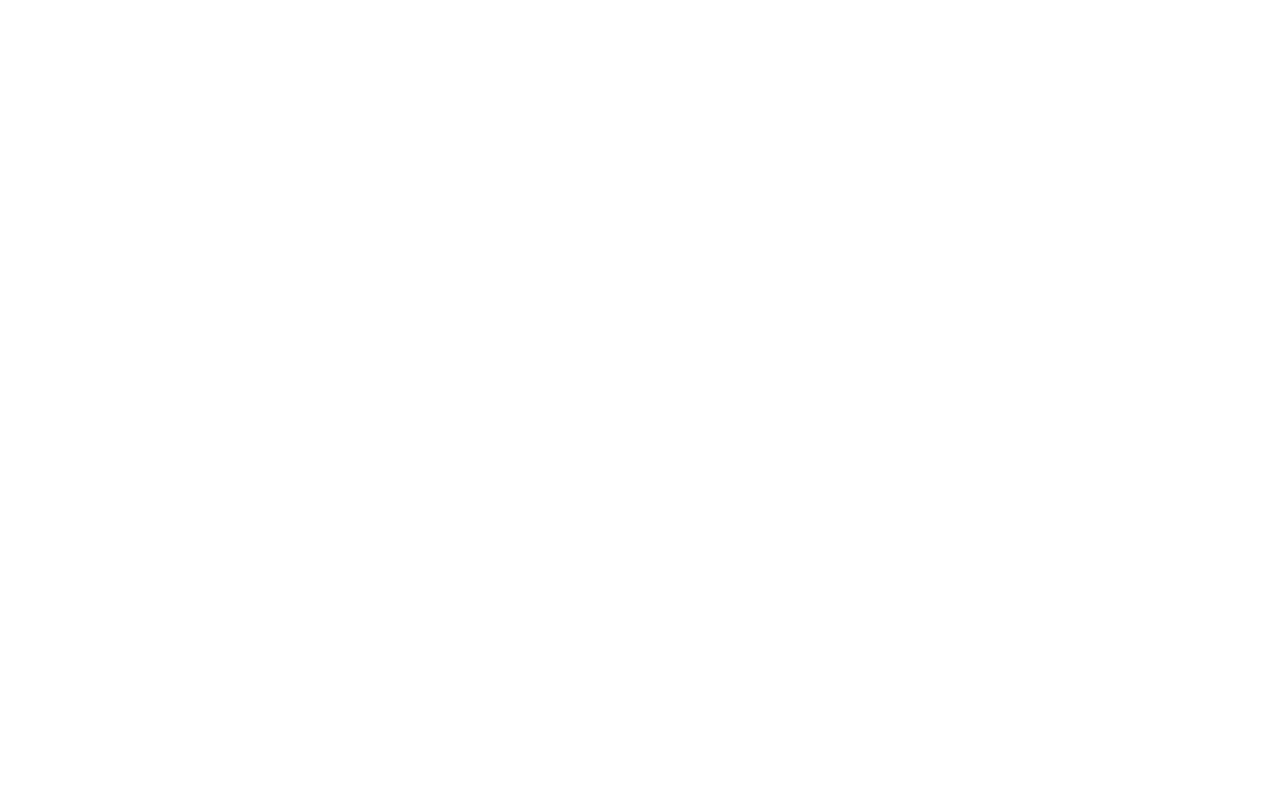
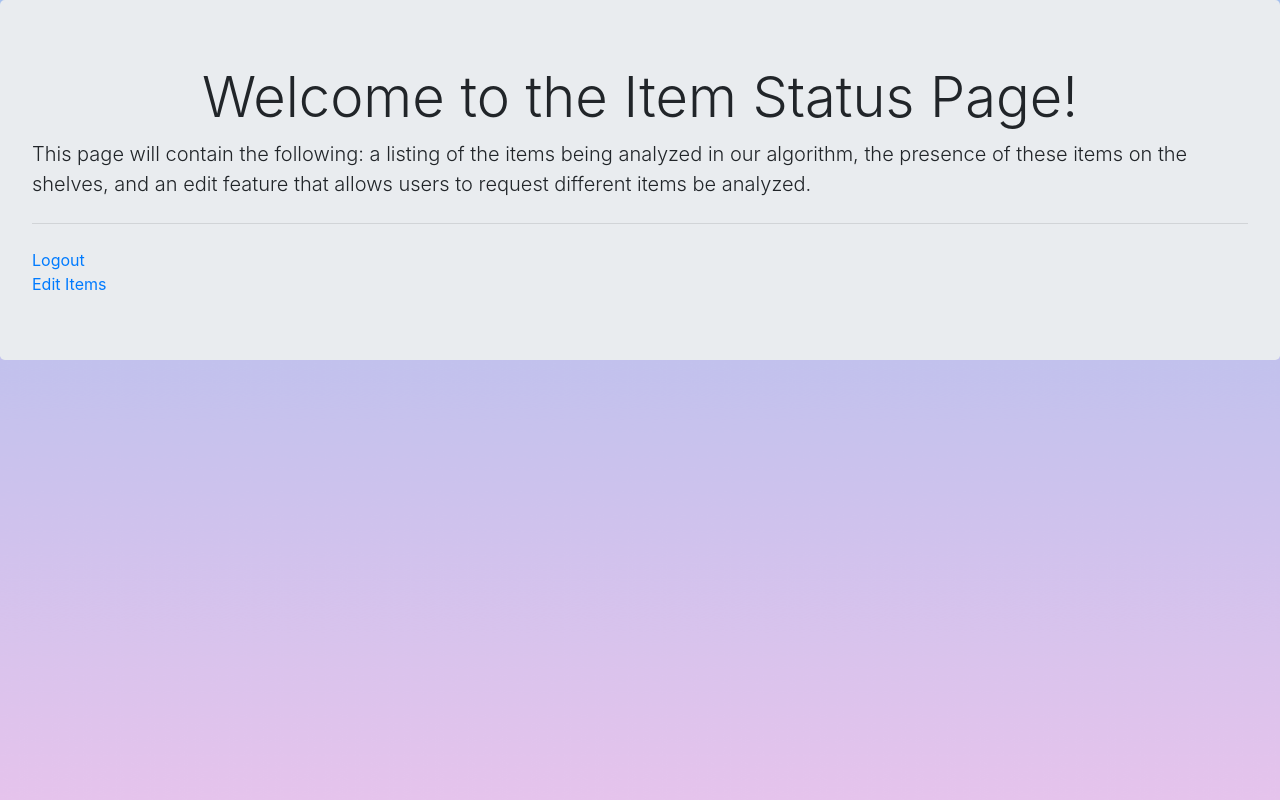
Before and after one commit to ADing4818/18_500_S22_allend, a Flask app: page /items_presence/1 in a window 1280 px wide. Before the commit the page is empty. Run offline with Flask 2, Linux system fonts and the light colour scheme; a user stored in the database is signed in; some libraries are stand-ins or nearby versions.

Commit message:
Improved UI on items/items presence pages and added some TO-DOs to get the web app closer to completion.

```diff
--- a/where's_the_milk/static/css/homepage_style.css
+++ b/where's_the_milk/static/css/homepage_style.css
@@ -9,6 +9,9 @@
   background-color: #F5F5F5;
 }
 #welcome_title {
+  text-align: center;
+}
+#welcome_text {
   text-align: center;
 }
 #tile_container {
--- /dev/null
+++ b/where's_the_milk/static/css/items_presence_style.css
@@ -0,0 +1,11 @@
+html, body {
+  background-image: url("images/background.png");
+  background-repeat: no-repeat;
+  background-size: cover;
+  height: 100%;
+  width: 100%;
+}
+
+#welcome_title {
+  text-align: center;
+}
--- a/where's_the_milk/templates/items.html
+++ b/where's_the_milk/templates/items.html
@@ -6,15 +6,17 @@
   <meta charset="UTF-8">
   <meta http-equiv="X-UA-Compatible" content="IE=edge">
   <meta name="viewport" content="width=device-width, initial-scale=1.0">
+
   <link rel="stylesheet" href="{{ url_for('static', filename='css/items_style.css') }}">
   <link rel="stylesheet" href="https://cdn.jsdelivr.net/npm/bootstrap@4.3.1/dist/css/bootstrap.min.css" integrity="sha384-ggOyR0iXCbMQv3Xipma34MD+dH/1fQ784/j6cY/iJTQUOhcWr7x9JvoRxT2MZw1T" crossorigin="anonymous">
+
   <title>Items</title>
 </head>
 <body>
 
-  <div id="homepage_header" class="jumbotron">
+  <div id="items_header" class="jumbotron">
     <h1 id="welcome_title" class="display-4">Welcome to the Item Listing Page!</h1>
-    <p class="lead">Thank you for joining! Please choose the items that you would want monitored (your choice of items can be edited later). </p>
+    <p id="welcome_text" class="lead">Thank you for joining! Please choose the items that you would want monitored (your choice of items can be edited later). </p>
     <hr class="my-4">
   </div>
 
--- a/where's_the_milk/templates/items_presence.html
+++ b/where's_the_milk/templates/items_presence.html
@@ -4,9 +4,26 @@
   <meta charset="UTF-8">
   <meta http-equiv="X-UA-Compatible" content="IE=edge">
   <meta name="viewport" content="width=device-width, initial-scale=1.0">
+
+  <link rel="stylesheet" href="https://cdn.jsdelivr.net/npm/bootstrap@4.3.1/dist/css/bootstrap.min.css" integrity="sha384-ggOyR0iXCbMQv3Xipma34MD+dH/1fQ784/j6cY/iJTQUOhcWr7x9JvoRxT2MZw1T" crossorigin="anonymous">
+  <link rel="stylesheet" href="{{ url_for('static', filename='css/items_presence_style.css') }}">
+
   <title>Item Presence Page</title>
 </head>
 <body>
+
+  <div id="item_presence_header" class="jumbotron">
+    <h1 id="welcome_title" class="display-4">Welcome to the Item Status Page!</h1>
+    <p id="welcome_text" class="lead">This page will contain the following: a listing of the items being analyzed in our algorithm,
+                    the presence of these items on the shelves, and an edit feature that allows users to request
+                    different items be analyzed.
+    </p>
+    <hr class="my-4">
+
+    <a href="{{ url_for('logout') }}">Logout</a>
+    </br>
+    <a href="{{ url_for('items') }}">Edit Items</a>
+  </div>
 
   {% for item in items %}
     <p>{{ item }}</p>
--- a/where's_the_milk/templates/login.html
+++ b/where's_the_milk/templates/login.html
@@ -7,8 +7,9 @@
   <meta http-equiv="X-UA-Compatible" content="IE=edge">
   <meta name="viewport" content="width=device-width, initial-scale=1.0">
 
+  <link rel="stylesheet" href="{{ url_for('static', filename='css/login_style.css') }}">
+
   <title>Login</title>
-  <link rel="stylesheet" href="{{ url_for('static', filename='css/login_style.css') }}">
 </head>
 
 <body>
--- a/where's_the_milk/templates/signup.html
+++ b/where's_the_milk/templates/signup.html
@@ -5,13 +5,16 @@
 <head>
 <meta charset="utf-8">
 <meta name="viewport" content="width=device-width, initial-scale=1, shrink-to-fit=no">
-<title>Signup</title>
+
 <link rel="stylesheet" href="https://fonts.googleapis.com/css?family=Roboto:400,700">
 <link rel="stylesheet" href="https://stackpath.bootstrapcdn.com/bootstrap/4.5.0/css/bootstrap.min.css">
 <link rel="stylesheet" href="https://maxcdn.bootstrapcdn.com/font-awesome/4.7.0/css/font-awesome.min.css">
 <script src="https://code.jquery.com/jquery-3.5.1.min.js"></script>
 <script src="https://cdn.jsdelivr.net/npm/popper.js@1.16.0/dist/umd/popper.min.js"></script>
 <script src="https://stackpath.bootstrapcdn.com/bootstrap/4.5.0/js/bootstrap.min.js"></script>
+
+<title>Signup</title>
+
 <style>
 body {
 	font-family: 'Roboto', sans-serif;
```
Also changed, not shown: where's_the_milk/app.py (+4 -3 lines), where's_the_milk/static/css/items_style.css (+20 -1 lines), where's_the_milk/templates/homepage.html (+4 -3 lines), where's_the_milk/main.db.
